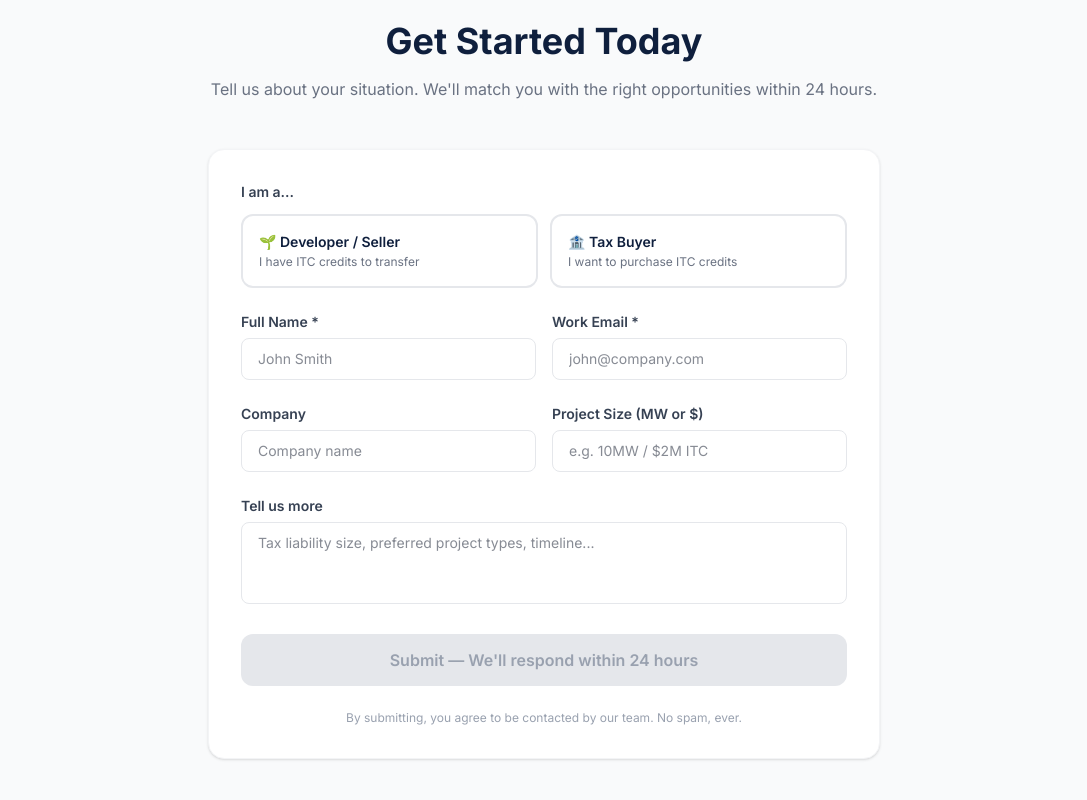
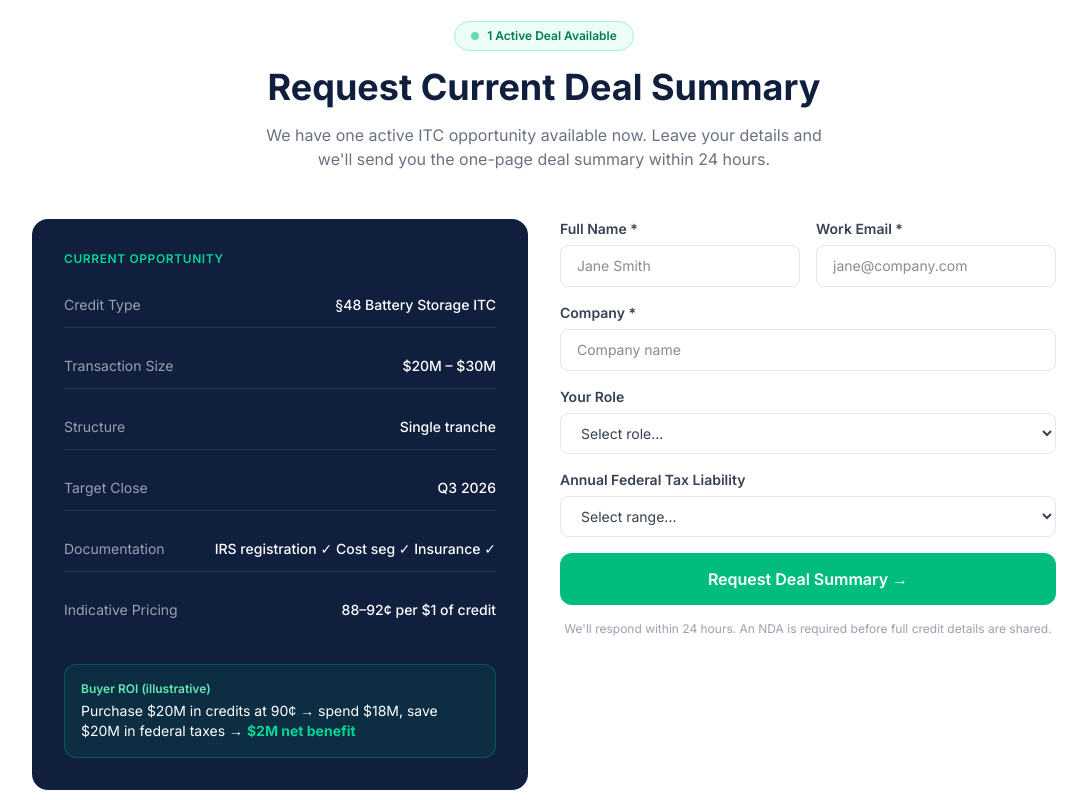
Before and after one commit to Aethervibe/aethervibe-website, a Next.js app: page / in a window 1280 px wide. Shown: the part 4040-4840 px from the top of the page, without its empty margins (96-1183 px from the left). Built offline with nearby package versions, Linux system fonts and the light colour scheme.

Commit message:
Add buyer inquiry form with live deal snapshot and request form
Co-Authored-By: Claude Sonnet 4.6 <noreply@anthropic.com>

```diff
--- a/app/page.tsx
+++ b/app/page.tsx
@@ -4,6 +4,7 @@ import WhyNow from "@/components/WhyNow";
 import HowItWorks from "@/components/HowItWorks";
 import ForSellers from "@/components/ForSellers";
 import ForBuyers from "@/components/ForBuyers";
+import BuyerInquiryForm from "@/components/BuyerInquiryForm";
 import LeadForm from "@/components/LeadForm";
 import Footer from "@/components/Footer";
 
@@ -17,6 +18,7 @@ export default function Home() {
         <HowItWorks />
         <ForSellers />
         <ForBuyers />
+        <BuyerInquiryForm />
         <LeadForm />
       </main>
       <Footer />
--- /dev/null
+++ b/components/BuyerInquiryForm.tsx
@@ -0,0 +1,171 @@
+"use client";
+import { useState } from "react";
+
+export default function BuyerInquiryForm() {
+  const [submitted, setSubmitted] = useState(false);
+  const [loading, setLoading] = useState(false);
+
+  async function handleSubmit(e: { preventDefault(): void; currentTarget: HTMLFormElement }) {
+    e.preventDefault();
+    setLoading(true);
+    const form = e.currentTarget;
+    const data = new FormData(form);
+    data.append("_subject", "New Buyer Inquiry — Deal Summary Request");
+    data.append("role", "buyer");
+
+    try {
+      await fetch("https://formspree.io/f/myklndln", {
+        method: "POST",
+        body: data,
+        headers: { Accept: "application/json" },
+      });
+      setSubmitted(true);
+    } catch {
+      setSubmitted(true);
+    } finally {
+      setLoading(false);
+    }
+  }
+
+  return (
+    <section id="buyer-inquiry" className="py-24 px-6 bg-white">
+      <div className="max-w-5xl mx-auto">
+
+        {/* Header */}
+        <div className="text-center mb-12">
+          <div className="inline-flex items-center gap-2 bg-emerald-50 border border-emerald-200 text-emerald-700 text-xs font-semibold px-4 py-1.5 rounded-full mb-4">
+            <span className="w-2 h-2 bg-emerald-500 rounded-full animate-pulse"></span>
+            1 Active Deal Available
+          </div>
+          <h2 className="text-3xl md:text-4xl font-bold text-[#0F1F3D] mb-4">
+            Request Current Deal Summary
+          </h2>
+          <p className="text-gray-500 max-w-xl mx-auto">
+            We have one active ITC opportunity available now. Leave your details and we'll send you the one-page deal summary within 24 hours.
+          </p>
+        </div>
+
+        <div className="grid md:grid-cols-2 gap-8 items-start">
+
+          {/* Left: Deal snapshot */}
+          <div className="bg-[#0F1F3D] rounded-2xl p-8 text-white">
+            <div className="text-emerald-400 text-xs font-semibold uppercase tracking-wider mb-4">
+              Current Opportunity
+            </div>
+
+            <div className="space-y-4 mb-8">
+              {[
+                { label: "Credit Type", value: "§48 Battery Storage ITC" },
+                { label: "Transaction Size", value: "$20M – $30M" },
+                { label: "Structure", value: "Single tranche" },
+                { label: "Target Close", value: "Q3 2026" },
+                { label: "Documentation", value: "IRS registration ✓  Cost seg ✓  Insurance ✓" },
+                { label: "Indicative Pricing", value: "88–92¢ per $1 of credit" },
+              ].map((item) => (
+                <div key={item.label} className="flex justify-between gap-4 py-3 border-b border-white/10 last:border-0">
+                  <span className="text-gray-400 text-sm">{item.label}</span>
+                  <span className="text-white text-sm font-medium text-right">{item.value}</span>
+                </div>
+              ))}
+            </div>
+
+            <div className="bg-emerald-500/10 border border-emerald-500/30 rounded-xl p-4">
+              <div className="text-emerald-300 text-xs font-semibold mb-1">Buyer ROI (illustrative)</div>
+              <div className="text-white text-sm">
+                Purchase $20M in credits at 90¢ → spend $18M, save $20M in federal taxes → <span className="text-emerald-400 font-bold">$2M net benefit</span>
+              </div>
+            </div>
+          </div>
+
+          {/* Right: Form */}
+          {submitted ? (
+            <div className="flex flex-col items-center justify-center h-full py-16 text-center">
+              <div className="text-5xl mb-4">✅</div>
+              <h3 className="text-xl font-bold text-[#0F1F3D] mb-2">Deal summary on its way</h3>
+              <p className="text-gray-500 text-sm max-w-xs">
+                We'll send the one-page deal summary to your email within 24 hours. An NDA will be required before full credit profile access.
+              </p>
+            </div>
+          ) : (
+            <form onSubmit={handleSubmit} className="space-y-4">
+
+              <div className="grid grid-cols-2 gap-4">
+                <div>
+                  <label className="block text-sm font-semibold text-gray-700 mb-1.5">Full Name *</label>
+                  <input
+                    name="name"
+                    required
+                    placeholder="Jane Smith"
+                    className="w-full border border-gray-200 rounded-lg px-4 py-2.5 text-sm focus:outline-none focus:border-emerald-500 transition-colors"
+                  />
+                </div>
+                <div>
+                  <label className="block text-sm font-semibold text-gray-700 mb-1.5">Work Email *</label>
+                  <input
+                    name="email"
+                    type="email"
+                    required
+                    placeholder="jane@company.com"
+                    className="w-full border border-gray-200 rounded-lg px-4 py-2.5 text-sm focus:outline-none focus:border-emerald-500 transition-colors"
+                  />
+                </div>
+              </div>
+
+              <div>
+                <label className="block text-sm font-semibold text-gray-700 mb-1.5">Company *</label>
+                <input
+                  name="company"
+                  required
+                  placeholder="Company name"
+                  className="w-full border border-gray-200 rounded-lg px-4 py-2.5 text-sm focus:outline-none focus:border-emerald-500 transition-colors"
+                />
+              </div>
+
+              <div>
+                <label className="block text-sm font-semibold text-gray-700 mb-1.5">Your Role</label>
+                <select
+                  name="buyer_role"
+                  className="w-full border border-gray-200 rounded-lg px-4 py-2.5 text-sm focus:outline-none focus:border-emerald-500 transition-colors text-gray-700"
+                >
+                  <option value="">Select role...</option>
+                  <option value="cfo">CFO / Finance Director</option>
+                  <option value="tax_director">Tax Director / VP Tax</option>
+                  <option value="cpa">CPA / Tax Advisor</option>
+                  <option value="family_office">Family Office</option>
+                  <option value="other">Other</option>
+                </select>
+              </div>
+
+              <div>
+                <label className="block text-sm font-semibold text-gray-700 mb-1.5">Annual Federal Tax Liability</label>
+                <select
+                  name="tax_liability"
+                  className="w-full border border-gray-200 rounded-lg px-4 py-2.5 text-sm focus:outline-none focus:border-emerald-500 transition-colors text-gray-700"
+                >
+                  <option value="">Select range...</option>
+                  <option value="1m_5m">$1M – $5M</option>
+                  <option value="5m_20m">$5M – $20M</option>
+                  <option value="20m_50m">$20M – $50M</option>
+                  <option value="50m_plus">$50M+</option>
+                </select>
+              </div>
+
+              <button
+                type="submit"
+                disabled={loading}
+                className="w-full bg-emerald-500 hover:bg-emerald-600 disabled:bg-gray-200 disabled:text-gray-400 text-white font-semibold py-3.5 rounded-xl transition-colors text-base"
+              >
+                {loading ? "Sending..." : "Request Deal Summary →"}
+              </button>
+
+              <p className="text-xs text-gray-400 text-center">
+                We'll respond within 24 hours. An NDA is required before full credit details are shared.
+              </p>
+
+            </form>
+          )}
+        </div>
+      </div>
+    </section>
+  );
+}
```
